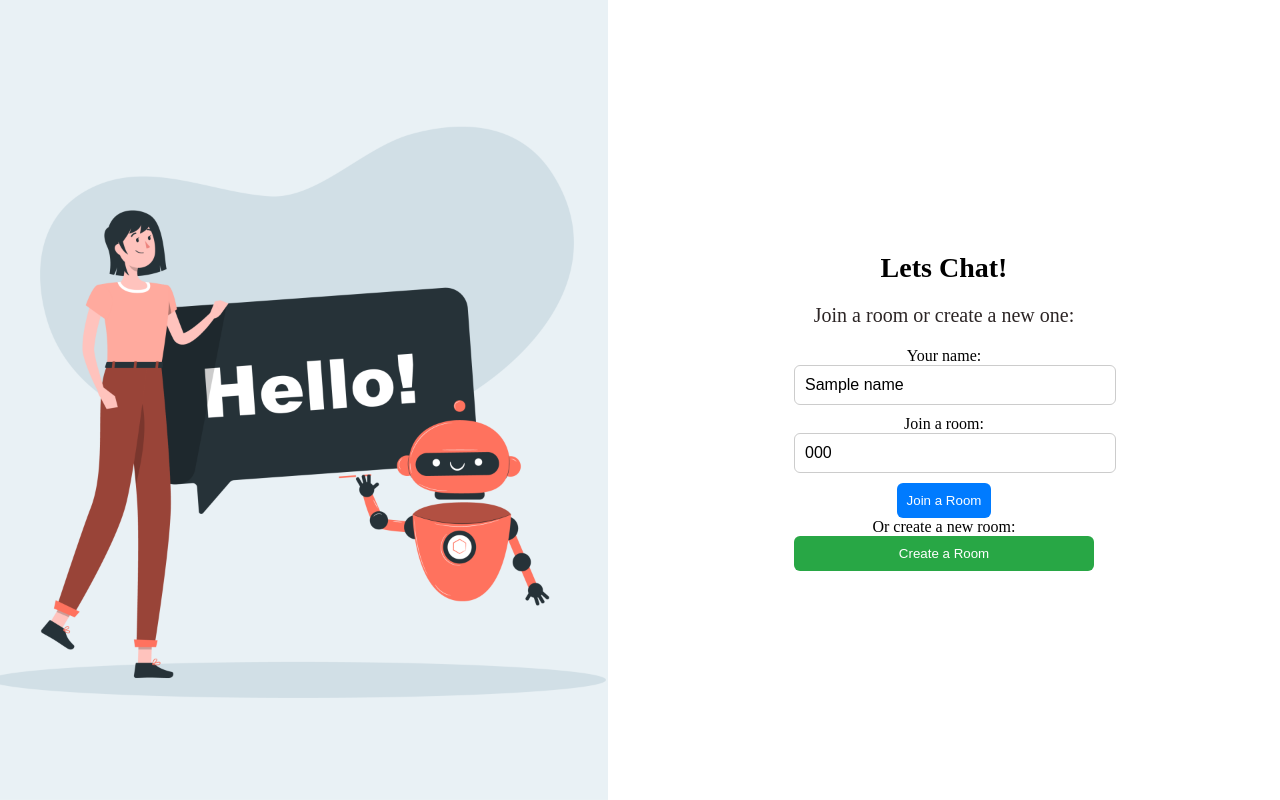
After one commit to Viktoria035/Chat-Live-Room, a Flask app: template app/templates/home.html in a window 1280 px wide. The commit adds this page. Run offline with Flask 3, Linux system fonts and the light colour scheme; the template is opened without the code that fills it: most values are stand-ins (such as "Sample title", 1, 10 or a date in 2020); some libraries are stand-ins or nearby versions.

Commit message:
Add base template and home/room pages; update styles and scripts for chat functionality

```diff
--- /dev/null
+++ b/app/templates/base.html
@@ -0,0 +1,17 @@
+<!DOCTYPE html>
+<html lang="en">
+  <head>
+    <meta charset="UTF-8" />
+    <title>Chat</title>
+    <link rel="stylesheet" href="{{ url_for('static', filename='css/style.css') }}" />
+    <link rel="icon" type="image/png" href="{{ url_for('static', filename='images/logo.png') }}" />
+    <script src="https://cdnjs.cloudflare.com/ajax/libs/socket.io/4.0.1/socket.io.js" integrity="sha512-q/dWJ3kcmjBLU4Qc47E4A9kTB4m3wuTY7vkFJDTZKjTs8jhyGQnaUrxa0Ytd0ssMZhbNua9hE+E7Qv1j+DyZwA==" crossorigin="anonymous"></script>
+  </head>
+  <body>
+    <div class="container">
+      {% block content %}
+
+      {% endblock %}
+    </div>
+  </body>
+</html>
--- /dev/null
+++ b/app/templates/home.html
@@ -0,0 +1,30 @@
+{% extends 'base.html' %}
+{% block content %}
+  <div class="left-section">
+    <img src="{{ url_for('static', filename='images/home-image.webp') }}" alt="Start image" class="home-image" />
+  </div>
+  <div class="right-section">
+    <div class="form-container">
+      <h2>Lets Chat!</h2>
+      <p>Join a room or create a new one:</p>
+      <form method="POST">
+        <label>Your name:</label>
+        <input type="text" placeholder="Name" name="name" value="{{ name }}" required />
+
+        <label>Join a room:</label>
+        <input type="text" placeholder="Room Code" name="code" value="{{ code }}" />
+        <button type="submit" name="join" value="1">Join a Room</button>
+        <br />
+
+        <label>Or create a new room:</label>
+        <button type="submit" name="create" class="create-room-btn" value="1">Create a Room</button>
+
+        {% if error %}
+          <ul>
+            <li class="error-message">{{ error }}</li>
+          </ul>
+        {% endif %}
+      </form>
+    </div>
+  </div>
+{% endblock %}
--- a/static/css/style.css
+++ b/static/css/style.css
@@ -1,49 +1,174 @@
-.content {
+html,
+body {
+    margin: 0;
+    padding: 0;
+    height: 100%;
+    width: 100%;
+    background-color: #f4f6f8;
+    box-sizing: border-box;
+    overflow-x: hidden;
     display: flex;
     align-items: center;
     justify-content: center;
 }
 
-.buttons {
+.container {
     display: flex;
-    flex-direction: column;
+    height: 100vh;
+    width: 100vw;
+}
+
+.left-section {
+    flex: 1;
+    background-color: #f2f8fb;
+    display: flex;
     align-items: center;
     justify-content: center;
-    gap: 10px;
 }
 
-.join {
+.home-image {
+    width: 100%;
+    height: 100%;
+    object-fit: cover;
+}
+
+.right-section {
+    flex: 1;
+    display: flex;
+    align-items: center;
+    justify-content: center;
+    padding: 2rem;
+    background-color: #ffffff;
+}
+
+.form-container {
+    max-width: 300px;
+    width: 100%;
+    text-align: center;
+}
+
+.form-container h2 {
+    font-size: 1.75rem;
+    margin-bottom: 10px;
+}
+
+.form-container p {
+    font-size: 1.25rem;
+    color: #2c2525;
+    margin-bottom: 20px;
+}
+
+form input {
+    width: 100%;
+    padding: 10px;
+    margin-bottom: 10px;
+    border: 1px solid #ccc;
+    border-radius: 6px;
+    font-size: 1rem;
+}
+
+.join-room {
     display: flex;
     flex-direction: row;
     width: 100%;
+    gap: 5px;
 }
 
-.create-btn {
+.create-room-btn {
     width: 100%;
+    padding: 10px;
+    background-color: #28a745;
+    border: none;
+    color: white;
+    border-radius: 6px;
+    cursor: pointer;
+    transition: background-color 0.2s ease;
 }
 
-.message-box {
-    border-color: black;
-    border-width: 2px;
-    border-style: solid;
-    border-radius: 10px;
-    background-color: whitesmoke;
-    height: 80vh;
+.create-room-btn:hover {
+    background-color: #1e7e34;
+}
+
+button {
+    padding: 10px;
+    background-color: #007bff;
+    border: none;
+    color: white;
+    border-radius: 6px;
+    cursor: pointer;
+    transition: background-color 0.2s ease;
+}
+
+button:hover {
+    background-color: #0056b3;
+}
+
+.message-container {
+    height: 90vh;
+    max-height: 800px;
+    width: 100%;
+    background-color: #ffffff;
     display: flex;
     flex-direction: column;
-    width: 80vw;
-    align-items: stretch;
+    border-radius: 10px;
+    box-shadow: 0 0 10px rgba(0, 0, 0, 0.1);
+    overflow: hidden;
+}
+
+.message-container h2 {
+    padding: 1rem;
+    background-color: #007bff;
+    color: white;
+    margin: 0;
+    text-align: center;
+    font-size: 1.5rem;
+    border-bottom: 1px solid #ccc;
 }
 
 .messages {
-    overflow-y: scroll;
     flex: 1;
-    width: 100%;
+    overflow-y: auto;
+    padding: 1rem;
+    display: flex;
+    flex-direction: column;
+    gap: 10px;
+    background-color: #f9f9f9;
 }
 
-.inputs {
-    padding: 10px;
+.message-bubble {
+    padding: 10px 15px;
+    max-width: 70%;
+    border-radius: 20px;
+    font-size: 1rem;
+    line-height: 1.4;
+    word-wrap: break-word;
+}
+
+.message-sent {
+    align-self: flex-end;
+    background-color: #dcf8c6;
+    color: #333;
+}
+
+.message-received {
+    align-self: flex-start;
+    background-color: #e4e6eb;
+    color: #333;
+}
+
+.input-container {
     display: flex;
+    padding: 1rem;
+    border-top: 1px solid #ddd;
+    background-color: #fff;
+}
+
+.error-message {
+    color: red;
+}
+
+.success-message {
+    color: green;
 }
 
 h2 {
```
Also changed, not shown: other parts of static/css/style.css (+35 -3 lines), app/templates/room.html (added, +49 -0 lines), static/js/chat.js (added, +39 -0 lines), templates/base.html (deleted, +0 -21 lines), templates/home.html (deleted, +0 -30 lines), templates/room.html (deleted, +0 -54 lines), static/images/home-image.webp (added), static/images/logo.png (added), 1 other file.
